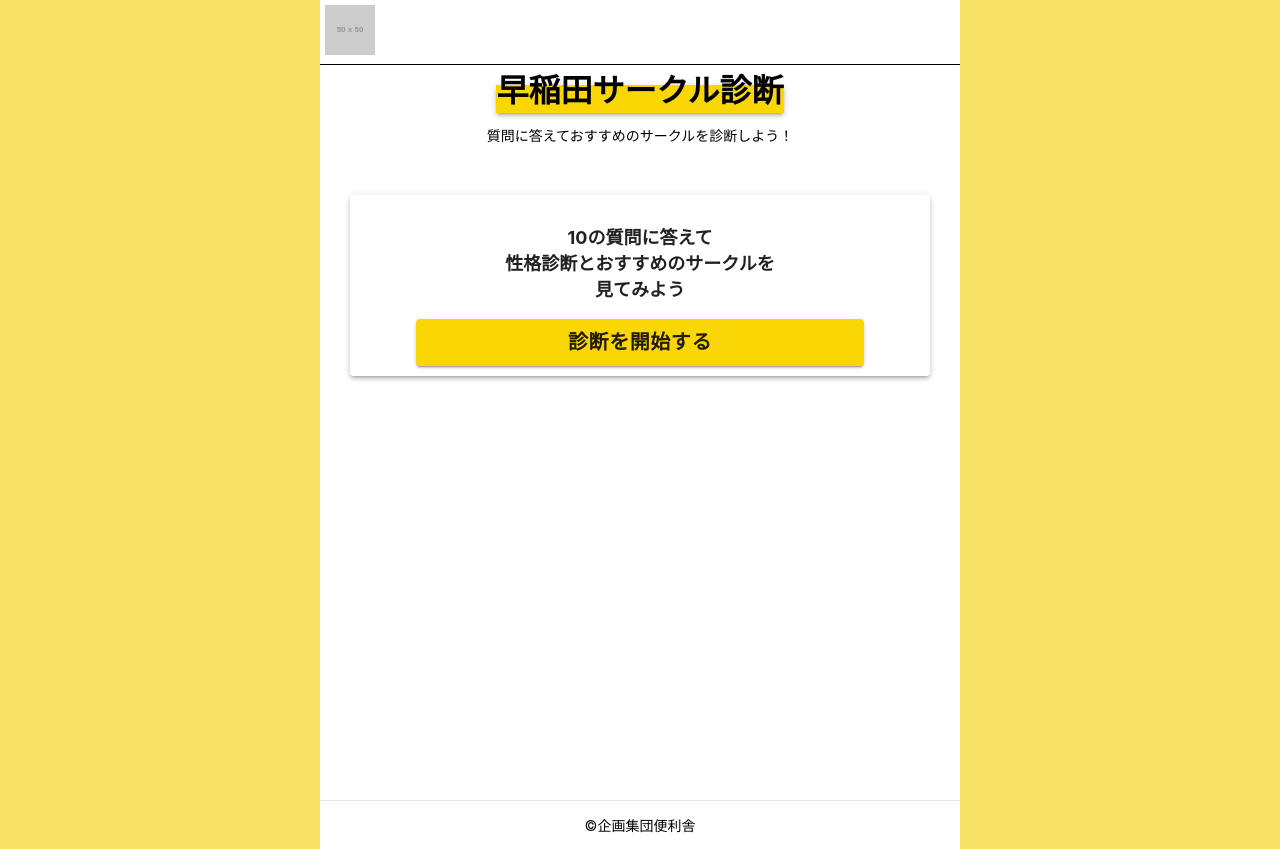
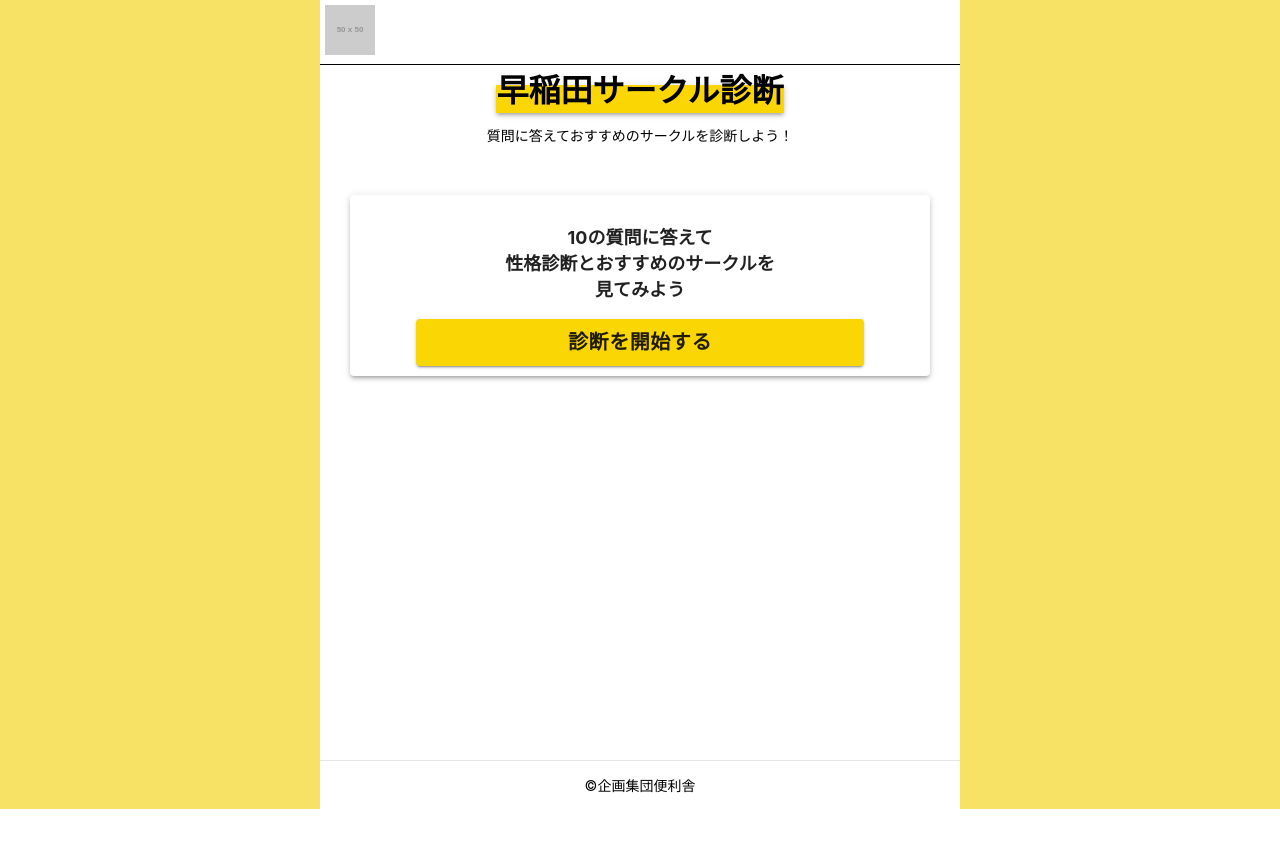
Before and after one commit to HIBIKIN/circle_test, a React (Create React App) app: page / in a window 1280 px wide. After the commit the page ends 809 px from the top, so only its background shows below. Built offline with nearby package versions, Linux system fonts and the light colour scheme.

Commit message:
footerのスタイルの調整

```diff
--- a/src/components/footer.tsx
+++ b/src/components/footer.tsx
@@ -4,7 +4,6 @@
 const useStyle = makeStyles(() =>
   createStyles({
     footer: {
-      padding: "0px",
       marginTop: "auto",
       width: "100%",
       borderTop: "1px solid #E5E5E5",
--- a/src/pages/topPage.tsx
+++ b/src/pages/topPage.tsx
@@ -17,7 +17,6 @@
   createStyles({
     root: {
       height: '100vh',
-
     },
     blank: {
       backgroundColor: '#F8E266',
@@ -25,7 +24,7 @@
     main: {
       display: "flex",
       flexDirection: "column",
-      minHeight: "100vh",
+      minHeight: "95vh",
     },
 
   }),
@@ -68,8 +67,10 @@
           <Grid container className={classes.root}>
             <Grid item sm={3} className={classes.blank}></Grid>
             <Grid item sm={6} xs={12}>
-              <Header />
-              <ResultPage />
+              <div className={classes.main}>
+                <Header />
+                <ResultPage />
+              </div>
               <Footer />
             </Grid>
             <Grid item sm={3} className={classes.blank}></Grid>
```
